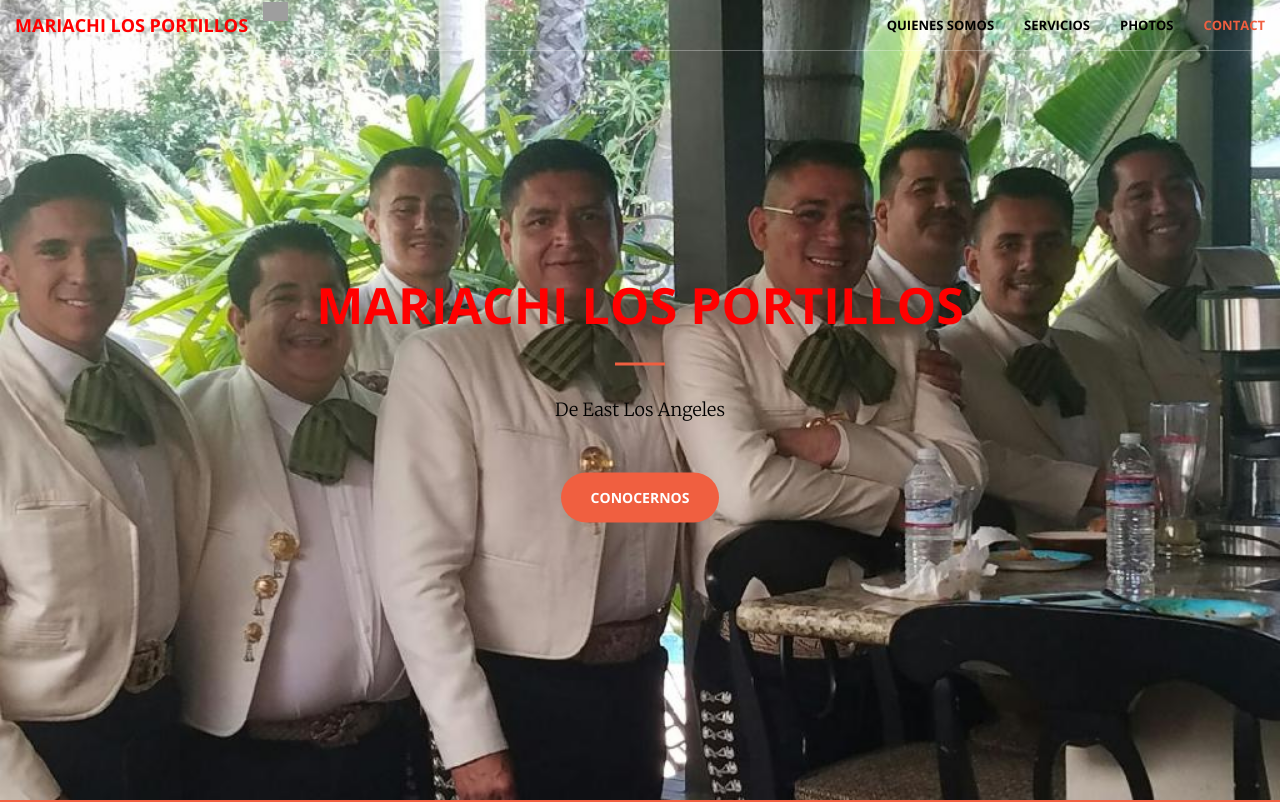
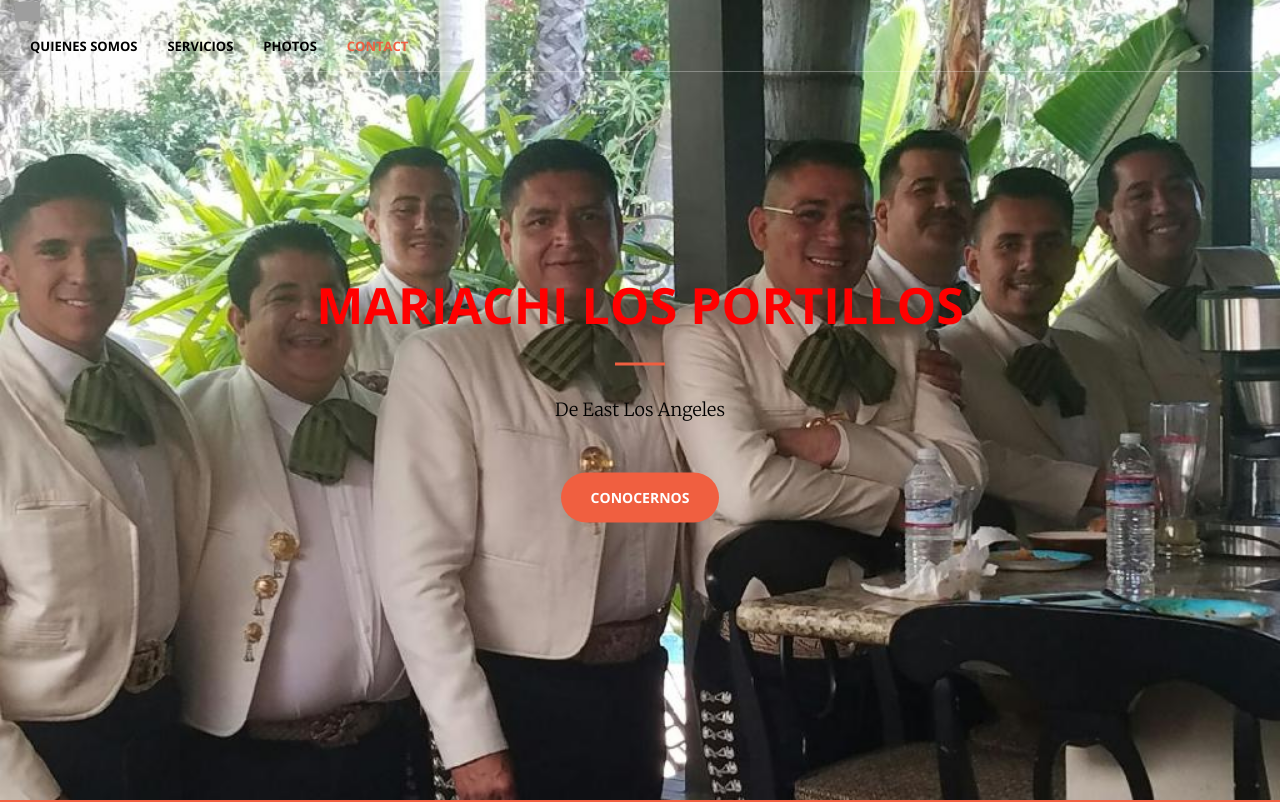
Before and after one commit to marianobonilla/MariachiLosPortillos, a website: page index.html in a window 1280 px wide. Shown: the top 802 px of the page. Drawn offline with nearby package versions, Linux system fonts and the light colour scheme; grey boxes are pictures that could not be loaded.

Commit message:
Deleted title

```diff
--- a/index.html
+++ b/index.html
@@ -44,10 +44,10 @@
                     <span class="sr-only">Toggle navigation</span> Menu <i class="fa fa-bars"></i>
                 </button>
 <img src="https://maxcdn.icons8.com/iOS7/PNG/25/Music/guitar_filled-25.png" title="Guitar Filled" width="25">
-                <a class="navbar-brand page-scroll" href="#page-top"  style="color:red">Mariachi Los Portillos</a>
+              <!--  <a class="navbar-brand page-scroll" href="#page-top"  style="color:red">Mariachi Los Portillos</a>
             </div>
 
-            <!-- Collect the nav links, forms, and other content for toggling -->
+            <! Collect the nav links, forms, and other content for toggling -->
             <div class="collapse navbar-collapse" id="bs-example-navbar-collapse-1">
                 <ul class="nav navbar-nav navbar-right">
                     <li>
```
